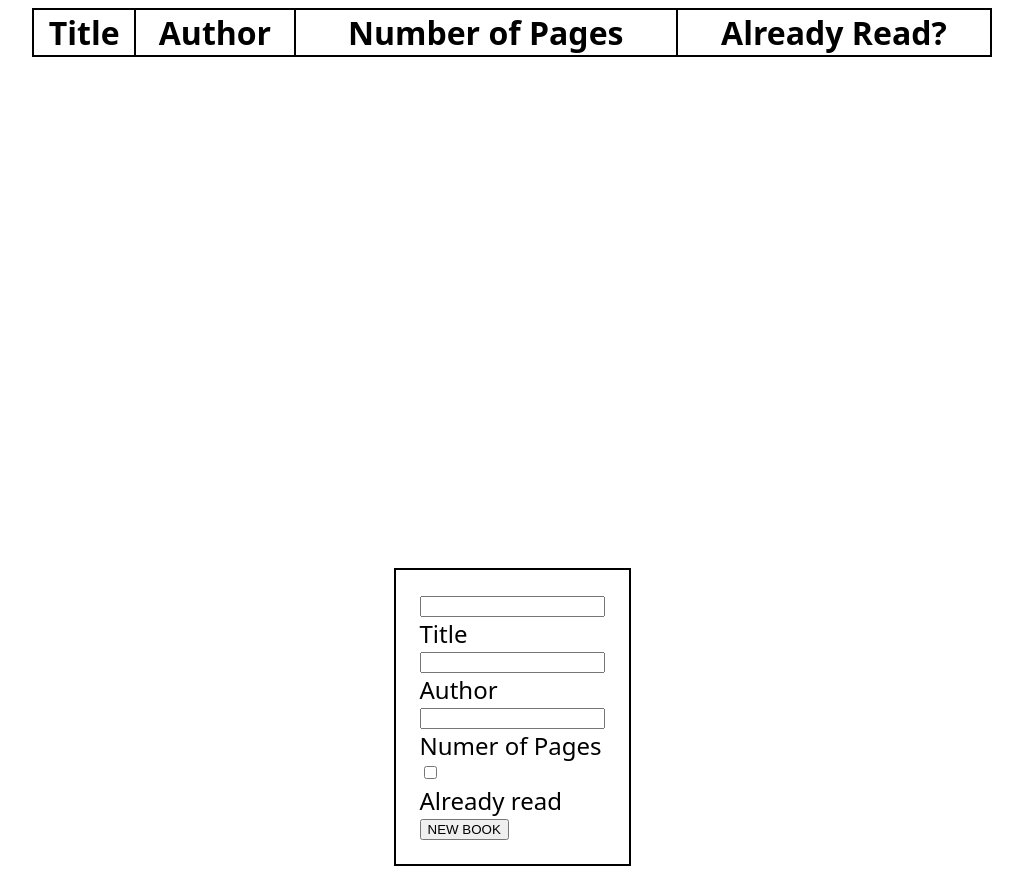
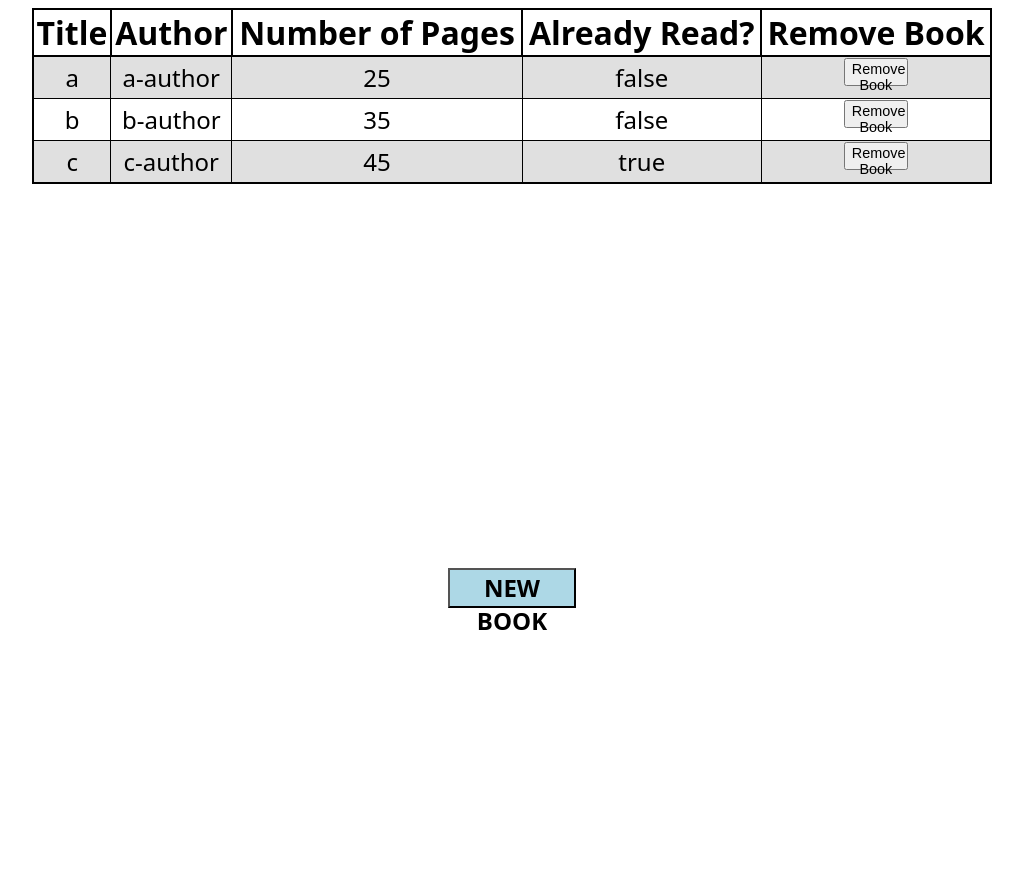
Before and after one commit to zrtgzrtg/library, a plain HTML site: page index.html in a window 1280 px wide. Shown: the whole page, without its empty margins (128-1151 px from the left). After the commit the page ends 800 px from the top, so only its background shows below. Drawn offline with Linux system fonts and the light colour scheme.

Commit message:
Finished Project base
Need to add removeButton and change Read-status button

```diff
--- a/index.html
+++ b/index.html
@@ -15,29 +15,10 @@
           <th>Author</th>
           <th>Number of Pages</th>
           <th>Already Read?</th>
+          <th>Remove Book</th>
         </tr>
       </table>
     </div>
-    <div class="form-wrapper">
-      <form action="">
-        <div class="input1">
-          <input type="text" id="input1" /><label for="input1">Title</label>
-        </div>
-        <div class="input2">
-          <input type="text" id="input2" /><label for="input2">Author</label>
-        </div>
-        <div class="input3">
-          <input type="number" id="input3" /><label for="input3"
-            >Numer of Pages</label
-          >
-        </div>
-        <div class="input4">
-          <input type="checkbox" id="input4" /><label for="input4"
-            >Already read</label
-          >
-        </div>
-        <button type="submit" class="book-button">NEW BOOK</button>
-      </form>
-    </div>
+    <div class="form-wrapper"></div>
   </body>
 </html>
--- a/script.js
+++ b/script.js
@@ -1,31 +1,35 @@
 
    const myLibrary = []
+   const myIds = new Set()
+    let counter = 0
 
-   let exampleBook1 = new Book("a","a-author",25,false)
-   let exampleBook2 = new Book("b","b-author",35,false)
-   let exampleBook3 = new Book("c","c-author",45,true)
 
-   myLibrary.push(exampleBook1)
-   myLibrary.push(exampleBook2)
-   myLibrary.push(exampleBook3)
    const htmlTable = document.querySelector(".table")
+   const body = document.querySelector("body")
 
- function Book(title, author, numPages, alreadyRead) {
+   addNewBookObject(new Book("a","a-author",25,false,myLibrary.length))
+   addNewBookObject(new Book("b","b-author",35,false,myLibrary.length))
+   addNewBookObject(new Book("c","c-author",45,true,myLibrary.length))
+
+ function Book(title, author, numPages, alreadyRead, id) {
        this.title = title
        this.author = author
        this.numPages = numPages
        this.alreadyRead = alreadyRead
+       this.id = id
        this.info = () => {
-           return `${this.title}, ${this.author}, ${this.numPages}, ${this.alreadyRead}`
+           return `${this.title}, ${this.author}, ${this.numPages}, ${this.alreadyRead}, ${this.id}`
        }
    }
 
    function updateTable() {
-    counter = 0
     myLibrary.forEach((book) => {
+        console.log(myIds)
+        console.log(book.id)
+        if(!myIds.has(book.id)){
         displayBook(book, counter)
         counter++
-        console.log(book)
+        }
     })
 
    }
@@ -40,9 +44,116 @@
     dispBookSelected.appendChild(displayBookHelp(book.author))
     dispBookSelected.appendChild(displayBookHelp(book.numPages))
     dispBookSelected.appendChild(displayBookHelp(book.alreadyRead))
+
+    const remButton = document.createElement("button")
+    const tdRemButton = document.createElement("td")
+    remButton.setAttribute("class", "rem-button")
+    remButton.textContent = "Remove Book"
+    tdRemButton.appendChild(remButton)
+    dispBookSelected.appendChild(tdRemButton)
    }
    function displayBookHelp(bookProp) {
     let tdChild = document.createElement("td")
     tdChild.textContent = bookProp
     return tdChild
    }
+   function genFormButton() {
+    const divButton = document.createElement("div")
+    divButton.setAttribute("class", "div-button")
+    const formButton = document.createElement("button")
+    formButton.setAttribute("class","form-button")
+    formButton.textContent = "NEW BOOK"
+
+    body.appendChild(divButton)
+    const divButtonSelected = document.querySelector(".div-button")
+    divButtonSelected.appendChild(formButton)
+
+    const formButtonSelected = document.querySelector(".form-button")
+    formButtonSelected.addEventListener("click", () => {
+        formButtonSelected.remove()
+        divButtonSelected.remove()
+
+        const formWrapperSelected = document.querySelector(".form-wrapper")
+        formWrapperSelected.innerHTML = htmlForm
+
+
+        const formOutputSelcted = document.querySelector(".my-form")
+        formOutputSelcted.addEventListener("submit", function(event) {
+            event.preventDefault()
+            const formData = new FormData(event.target)
+            const formArray = new Array(formData.entries())
+
+            let formDataEntries = {}
+            console.log(formDataEntries.title)
+            for (const [name, value] of formData.entries()) {
+            console.log(`${name}: ${value}`);  // Logs each form field's name and value
+            formDataEntries[`${name}`] = `${value}`
+            }
+
+            addNewBook(formDataEntries.title,formDataEntries.author,formDataEntries.numPages,formDataEntries.alreadyRead)
+            Array.from(formWrapperSelected.children).forEach((child) => {
+                console.log(child)
+                child.remove()
+            })
+            genFormButton()
+        })
+    })
+   }
+   function startUp() {
+    updateTable()
+    genFormButton()
+    listenerTable()
+   }
+
+   function addNewBook(title,author,numPages,alreadyRead) {
+        let myBook;
+    if(alreadyRead === undefined) {
+     myBook = new Book(title,author,numPages,false,myLibrary.length)
+    } else {
+     myBook = new Book(title,author,numPages,true,myLibrary.length)
+    }
+    myLibrary.push(myBook)
+    updateTable()
+    myIds.add(myBook.id)
+   }
+   function addNewBookObject(book) {
+    myLibrary.push(book)
+    updateTable()
+    myIds.add(book.id)
+   }
+   function listenerTable() {
+    htmlTable.addEventListener("click", (event)=> {
+        const parent = event.target.parentElement.parentElement
+        let remId = parent.className.slice(3)
+    })
+   }
+
+
+
+
+
+
+
+
+
+
+   const htmlForm = `<form action="" class="my-form">
+        <div class="input1">
+          <input name="title" type="text" id="input1" /><label for="input1">Title</label>
+        </div>
+        <div class="input2">
+          <input name="author" type="text" id="input2" /><label for="input2">Author</label>
+        </div>
+        <div class="input3">
+          <input name="numPages" type="number" id="input3" /><label for="input3"
+            >Numer of Pages</label
+          >
+        </div>
+        <div class="input4">
+          <input name="alreadyRead" type="checkbox" id="input4" value="present" /><label for="input4"
+            >Already read</label
+          >
+        </div>
+        <button type="submit" class="book-button">add new Book</button>
+      </form>`
+      startUp()
--- a/style.css
+++ b/style.css
@@ -35,8 +35,8 @@ body {
     border: 2px solid black;
     padding: 3vh;
 }
-.form-wrapper > form > input:not((type="checkbox")) {
-    width
+form >div > input:not([type="checkbox"]) {
+    width: 20vw;
 }
 .form-wrapper > form > div > label {
     display: block;
@@ -45,3 +45,21 @@ body {
 .input4 > label {
 
 }
+.rem-button {
+    width: 5vw;
+    height: 3.5vh;
+    font-size: 60%;
+}
+.div-button {
+    display: flex;
+    justify-content: center;
+    align-items: center;
+}
+.form-button {
+    width: 10vw;
+    height: 5vh;
+    font-family: system-ui, -apple-system, BlinkMacSystemFont, 'Segoe UI', Roboto, Oxygen, Ubuntu, Cantarell, 'Open Sans', 'Helvetica Neue', sans-serif;
+    font-size: 150%;
+    font-weight: bold;
+    background-color: lightblue;
+}
```
